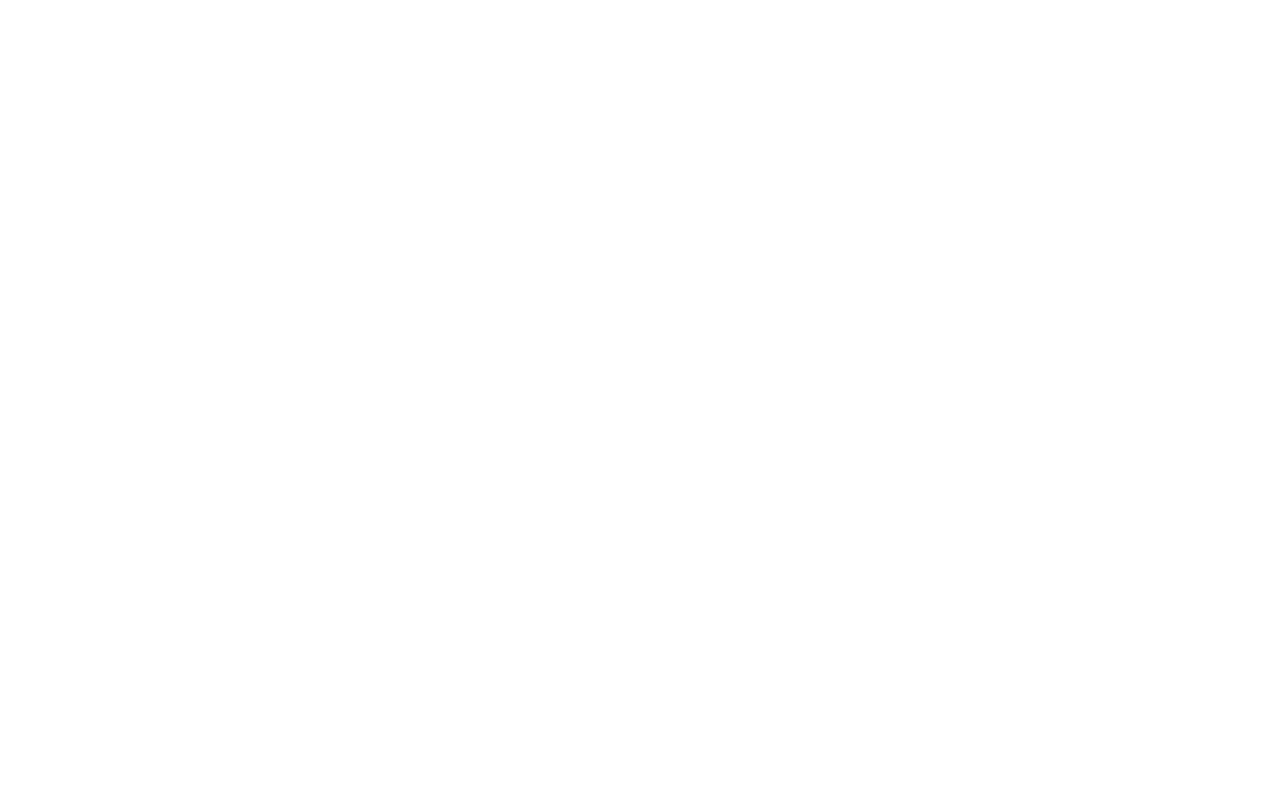
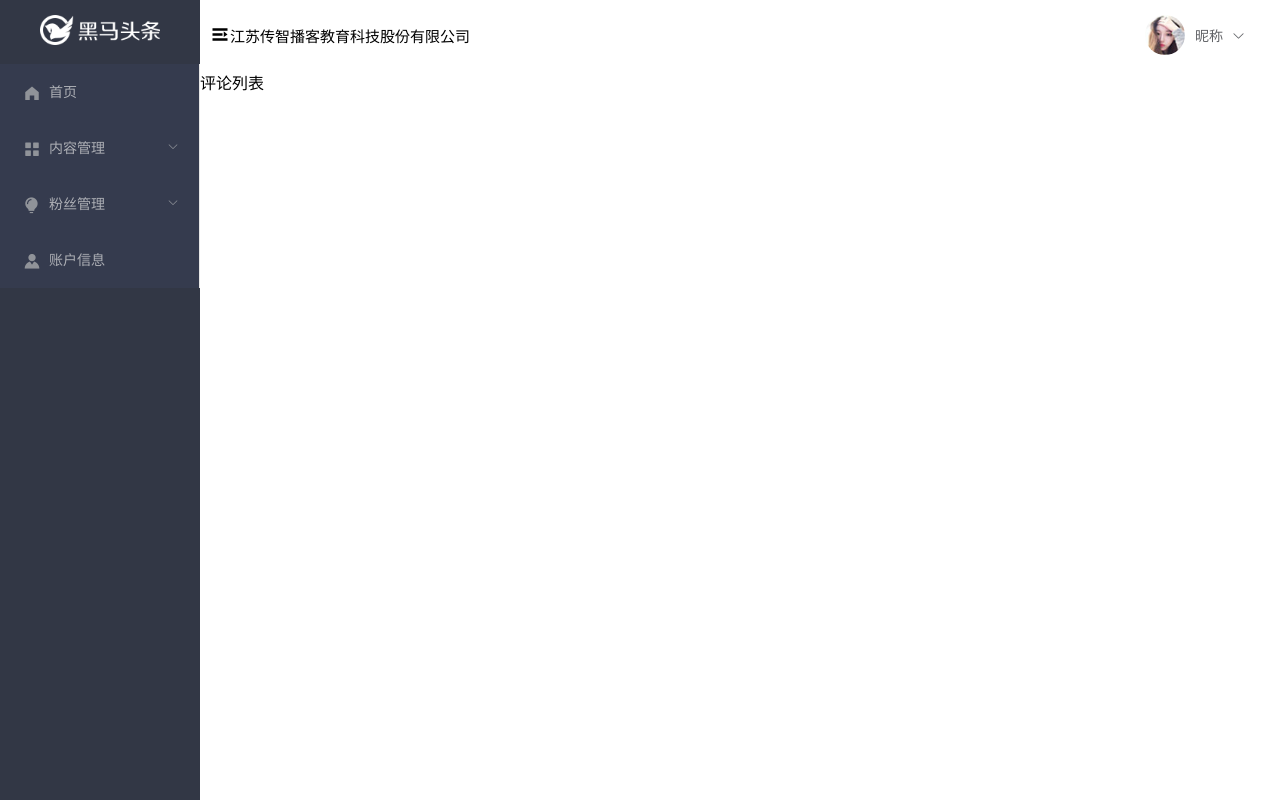
Before and after one commit to YuanS1119/toutiao-81, a Vue app: page /home/comment in a window 1280 px wide. Built offline with nearby package versions, Linux system fonts and the light colour scheme; no server answers; sample sign-in values are in the browser's storage; the HTML template or start-up script is replaced by a standard one.

Commit message:
面包屑组建封装和评论列表-新建页面-挂载路由

```diff
--- /dev/null
+++ b/src/components/common/bread-crumb.vue
@@ -0,0 +1,18 @@
+<template>
+ <el-breadcrumb separator="/">
+  <el-breadcrumb-item :to="{ path: '/' }">首页</el-breadcrumb-item>
+    <el-breadcrumb-item>
+        <slot name="title"></slot>
+    </el-breadcrumb-item>
+</el-breadcrumb>
+</template>
+
+<script>
+export default {
+
+}
+</script>
+
+<style>
+
+</style>
--- a/src/components/index.js
+++ b/src/components/index.js
@@ -1,9 +1,11 @@
 import layoutAside from './home/layout-aside'
 import layoutHeader from './home/layout-header'
+import breadCrumb from './common/bread-crumb'
 
 export default {
   install (Vue) {
     Vue.component('el-aside', layoutAside)
     Vue.component('el-header', layoutHeader)
+    Vue.component('bread-crumb', breadCrumb)
   }
 }
--- a/src/router.js
+++ b/src/router.js
@@ -28,7 +28,11 @@
         path: '',
         name: 'default',
         component: Main
-      }]
+      }, {
+        path: '/home/comment',
+        component: () => import('./views/comment')
+      }
+      ]
     }
     // {
     //   path: '/about',
--- /dev/null
+++ b/src/views/comment/index.vue
@@ -0,0 +1,13 @@
+<template>
+  <div>评论列表</div>
+</template>
+
+<script>
+export default {
+
+}
+</script>
+
+<style>
+
+</style>
```
